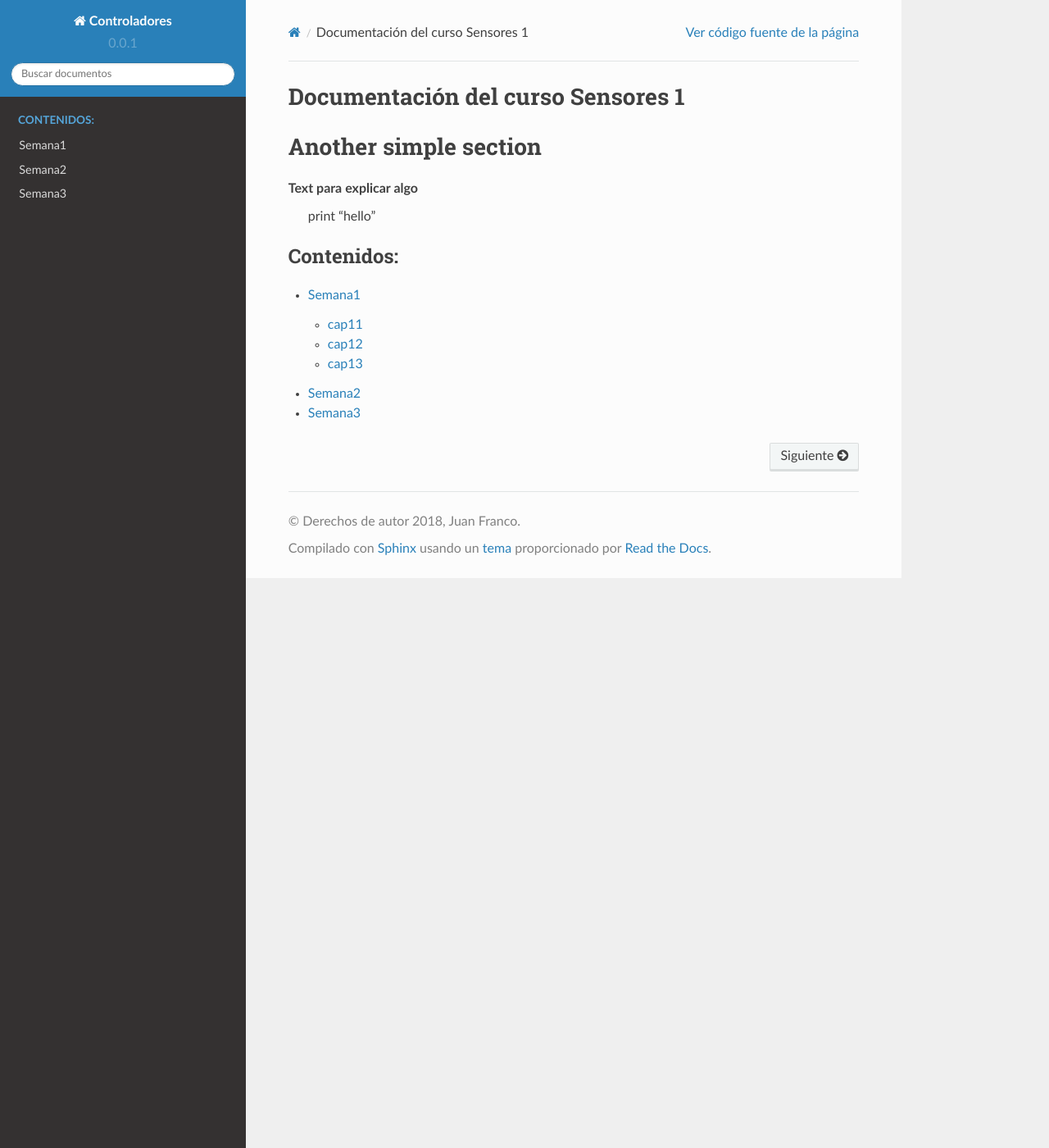
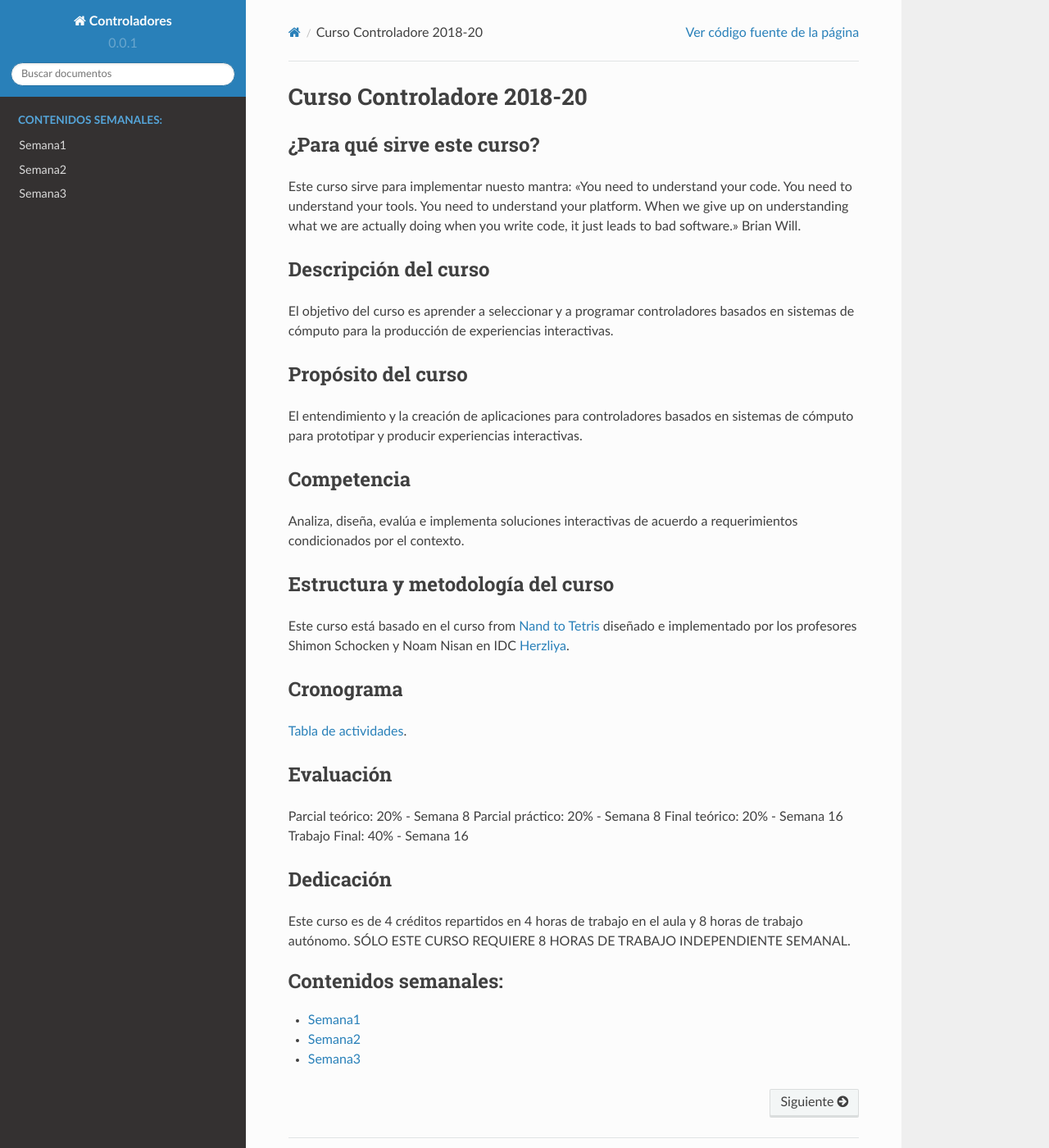
Before and after one commit to juanferfranco/controladores, a Sphinx documentation site: the page built from docs/index.rst, in a window 1280 px wide and 1400 px high. Shown: the whole window at 82% size. Built offline with Sphinx 7.4.7 and the Read the Docs theme 2.0.0, drawn with Linux system fonts in a browser that asks for light colours.

Commit message:
week 1 update

```diff
--- a/docs/_semana2/semana2.rst
+++ b/docs/_semana2/semana2.rst
@@ -1,2 +1,2 @@
-Cap2 Title
+Semana 2
 ===========
--- a/docs/_semana3/semana3.rst
+++ b/docs/_semana3/semana3.rst
@@ -1,2 +1,2 @@
-Cap3 Title
+Semana 3
 ===========
--- a/docs/index.rst
+++ b/docs/index.rst
@@ -1,16 +1,53 @@
-Documentación del curso Sensores 1
+Curso Controladore 2018-20
 ========================================
 
+¿Para qué sirve este curso?
+-----------------------------
+Este curso sirve para implementar nuesto mantra:
+"You need to understand your code.
+You need to understand your tools.
+You need to understand your platform.
+When we give up on understanding what we are actually doing when you write code, it just leads to bad software."
+Brian Will.
 
-Another simple section
-==========================
-Text para explicar algo
-    print 'hello'
+Descripción del curso
+----------------------
+El objetivo del curso es aprender a seleccionar y a programar controladores basados en sistemas de
+cómputo para la producción de experiencias interactivas.
 
+Propósito del curso
+---------------------
+El entendimiento y la creación de aplicaciones para controladores basados en sistemas de cómputo para
+prototipar y producir experiencias interactivas.
+
+Competencia
+-----------
+Analiza, diseña, evalúa e implementa soluciones interactivas de  acuerdo a requerimientos condicionados por el contexto.
+
+Estructura y metodología del curso
+-----------------------------------
+Este curso está basado en el curso from `Nand to Tetris <https://www.nand2tetris.org/>`__ diseñado e implementado por
+los profesores Shimon Schocken y Noam Nisan en IDC `Herzliya <https://www.idc.ac.il/en/pages/home.aspx>`__.
+
+Cronograma
+----------
+`Tabla de actividades <https://drive.google.com/open?id=1MeMICFMalxWfGz7aPIbQ85WJGxXFdfYYNzTcxm7BOEA>`__.
+
+Evaluación
+-----------
+Parcial teórico: 20% - Semana 8
+Parcial práctico: 20% - Semana 8
+Final teórico: 20% - Semana 16
+Trabajo Final: 40% - Semana 16
+
+Dedicación
+----------
+Este curso es de 4 créditos repartidos en 4 horas de trabajo en el aula y 8 horas de trabajo autónomo.
+SÓLO ESTE CURSO REQUIERE 8 HORAS DE TRABAJO INDEPENDIENTE SEMANAL.
 
 .. toctree::
    :maxdepth: 3
-   :caption: Contenidos:
+   :caption: Contenidos semanales:
 
    Semana1 <_semana1/semana1>
    Semana2 <_semana2/semana2>
```
Also changed, not shown: docs/_semana1/semana1.rst (+2 -64 lines).
